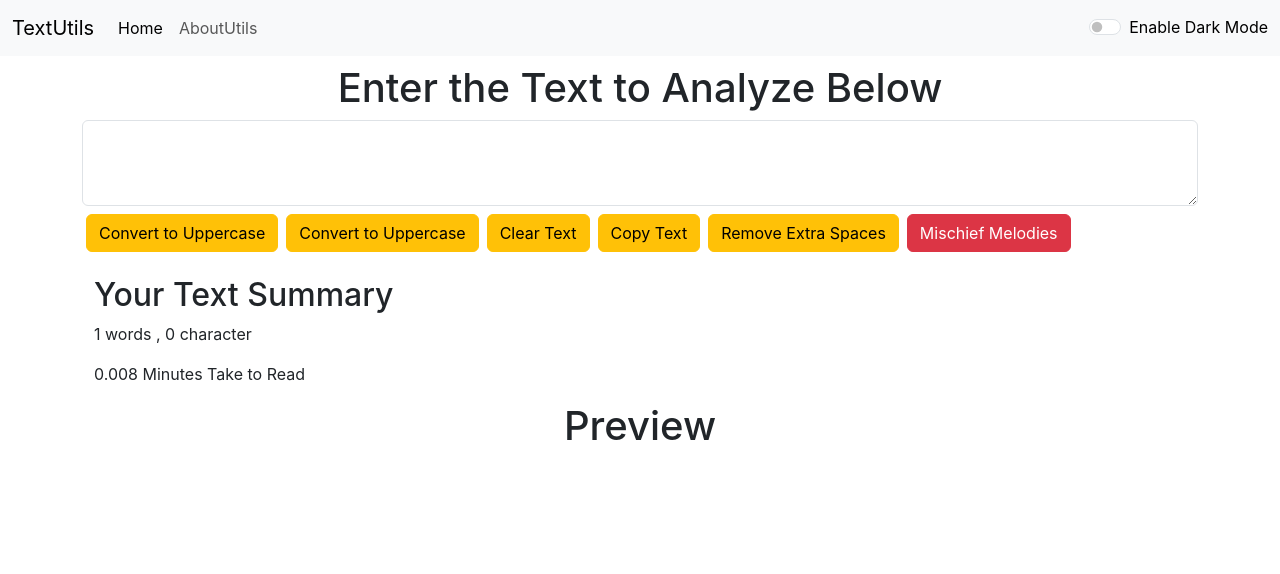
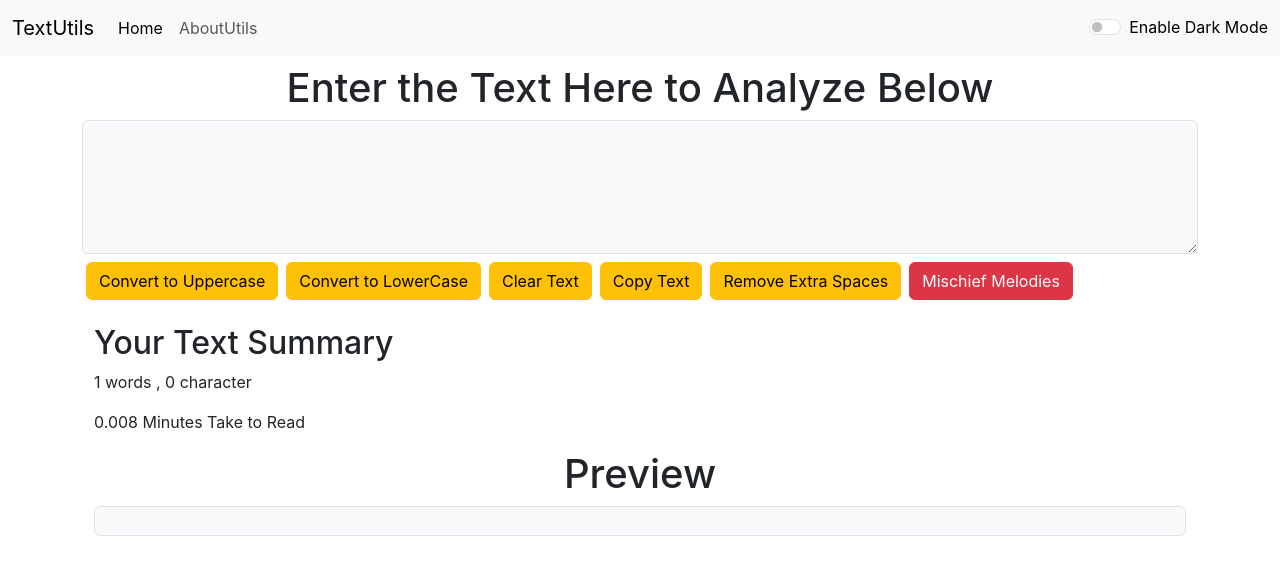
Before and after one commit to LakshayKumar9347/ReactJs-Text-Utility, a React (Create React App) app: page / in a window 1280 px wide. Shown: the top 574 px of the page. Built offline with nearby package versions, Linux system fonts and the light colour scheme.

Commit message:
added textarea background color
this is a small integration added on textarea

```diff
--- a/src/App.js
+++ b/src/App.js
@@ -1,5 +1,5 @@
 import React, { useState } from 'react'
-import audioFile from  './audio.mp3'
+import audioFile from './audio.mp3'
 // import logo from './logo.svg';
 import './App.css';
 import Navbar from './components/Navbar'
@@ -12,10 +12,10 @@ function App() {
   const [prop, setProp] = useState('light'); //todo ==set color property in navbar
   const [alert, setAlert] = useState(null); //todo ==set alert property in alert
 
-  const showAlert=(message,type)=>{
+  const showAlert = (message, type) => {
     setAlert({
-      message:message,
-      type:type
+      message: message,
+      type: type
     })
   }
 
@@ -28,20 +28,21 @@ function App() {
     }
     if (prop === 'dark') {
       setProp('light')
-      document.body.style.backgroundColor = " whitesmoke"
+
+    document.body.style.backgroundColor = " whitesmoke"
       document.body.style.color = " rgb(32, 38, 43)"
       showAlert("Light mode has enable", "success")
     }
   }
-setTimeout(() => {
-  setAlert(null)
-}, 2300);
+  setTimeout(() => {
+    setAlert(null)
+  }, 3000);
   return (
     <>
       <Navbar title='TextUtils' about='AboutUtils' mode={toggleMode} prop={prop} />
       <Alert alert={alert} />
       {/* <ReactMain logo={logo} /> */}
-      <TextForm alert={showAlert} audio={audioFile}/>
+      <TextForm alert={showAlert} audio={audioFile} prop={prop} />
       {/* <About /> */}
     </>
   )
--- a/src/components/TextForm.js
+++ b/src/components/TextForm.js
@@ -19,32 +19,42 @@ export default function TextForm(props) {
         setText('')
         props.alert("Clear Text Successfully", "success")
     }
-    const handleCopyText=()=>{
+    const handleCopyText = () => {
         navigator.clipboard.writeText(text)
         console.log('copy to CB')
         props.alert("Copied to Clipboard!", "success")
     }
-    const handleExtraSpaces=()=>{
-        setText(text.replace(/\s+/g," "))
+    const handleExtraSpaces = () => {
+        setText(text.replace(/\s+/g, " "))
         props.alert("ExtraSpaces has been Removed", "success")
     }
-    const playAudio=()=>{
-      let audio = new Audio(`${props.audio}`)
-      audio.loop = true;
-      audio.play()
+    const playAudio = () => {
+        let audio = new Audio(`${props.audio}`)
+        audio.loop = true;
+        audio.play()
 
     }
     const handleOnclick = (event) => {
         setText(event.target.value)
     }
+    let BtsBg
+    let BtsColor
+    if (props.prop==='light') {
+        BtsBg   = ' bg-light'
+         BtsColor = 'text-dark'
+    }
+    if (props.prop==='dark') {
+      BtsBg   = ' bg-dark'
+         BtsColor = 'text-light'
+    }
     return (
         <>
             <div className='container w-80'>
                 <div className="mb-3">
-                    <h1 className='text-center my-2'>Enter the Text to Analyze Below</h1>
-                    <textarea className="form-control" value={text} onChange={handleOnclick} id="exampleFormControlTextarea1" rows="3"></textarea>
+                    <h1 className='text-center my-2'>Enter the Text Here to Analyze Below</h1>
+                    <textarea className={`form-control${BtsBg} ${BtsColor} `} value={text} onChange={handleOnclick} id="exampleFormControlTextarea1" rows="5"></textarea>
                     <button className="btn btn-warning m-1 my-2" onClick={handleUpClick}>Convert to Uppercase</button>
-                    <button className="btn btn-warning m-1 my-2" onClick={handleLoClick}>Convert to Uppercase</button>
+                    <button className="btn btn-warning m-1 my-2" onClick={handleLoClick}>Convert to LowerCase</button>
                     {/* //todo add clear text functionality */}
                     {/* //todo add copy text functionality */}
                     {/* //todo add remove exptra space functionality */}
@@ -59,7 +69,7 @@ export default function TextForm(props) {
                     <p>{text.split(" ").length} words , {text.length} character</p>
                     <p>{0.008 * text.split(" ").length + ' Minutes Take to Read'}</p>
                     <h1 className='text-center'>Preview  </h1>
-                    <p>{text}</p>
+                    <div className={`container form-control${BtsBg} ${BtsColor} `}> <p>{text}</p></div>
                 </div>
             </div>
         </>
```
Also changed, not shown: ReactCheatSheet.txt.
